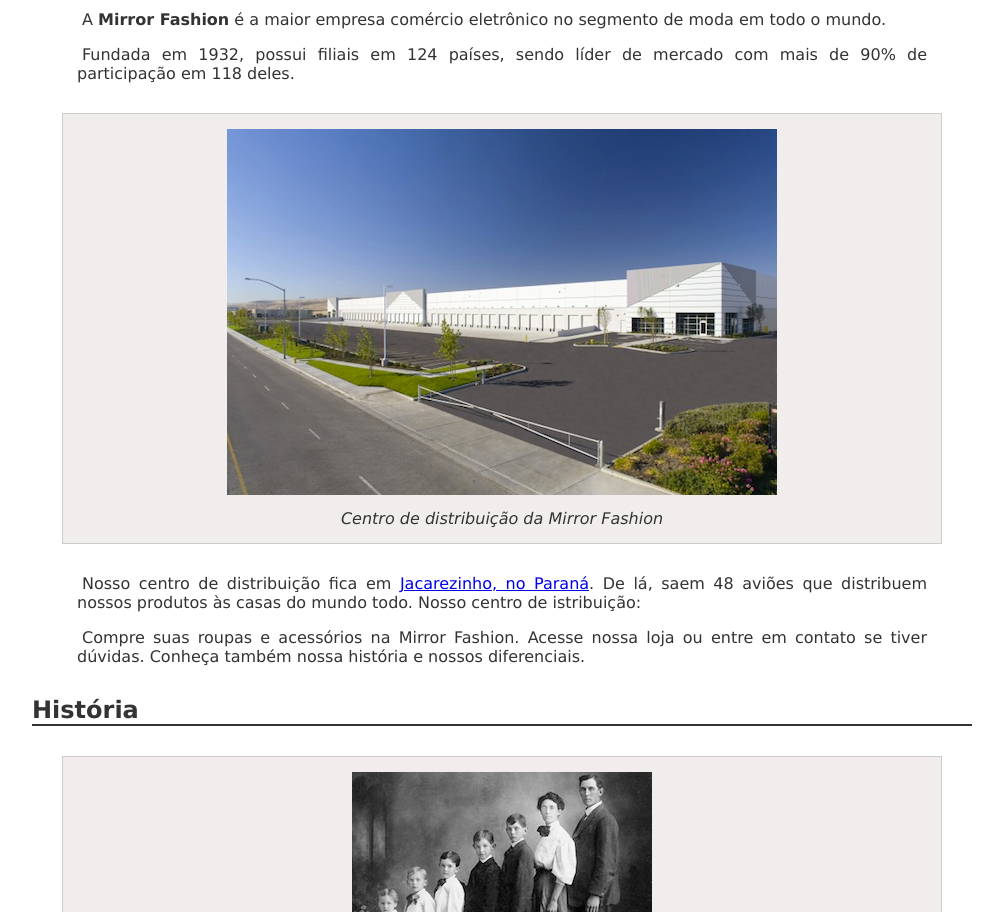
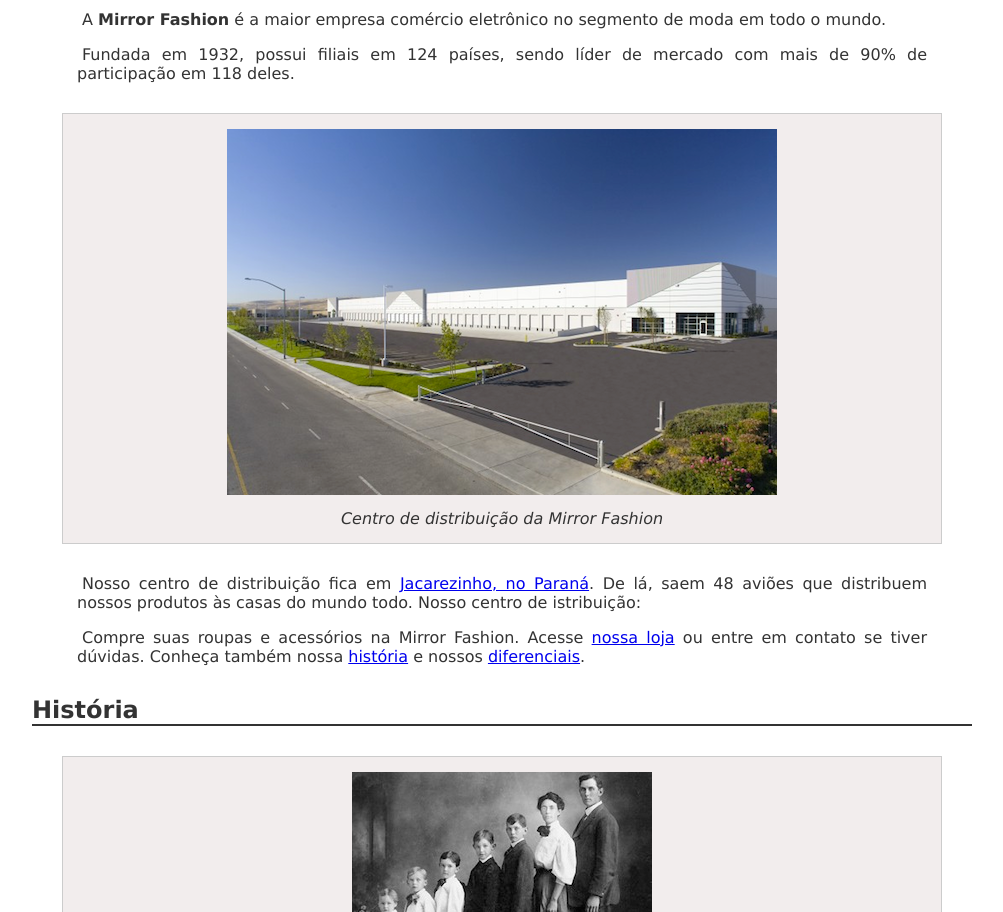
Before and after one commit to ggorg03/fashion_mirror, a plain HTML site: page sobre.html in a window 1280 px wide. Shown: the part 188-1100 px from the top of the page, without its empty margins (138-1141 px from the left). Drawn offline with Linux system fonts and the light colour scheme.

Commit message:
Adicionei algumas ids para que o site tenha atalhos internos

```diff
--- a/sobre.html
+++ b/sobre.html
@@ -20,11 +20,11 @@
         </figure>
         <p>Nosso centro de distribuição fica em <a href="https://maps.google.com.br/?=Gacarezinho">Jacarezinho, no Paraná</a>. De lá, saem 48 aviões que distribuem nossos produtos às casas do mundo todo. Nosso centro de istribuição:</p>
 
-        <p>Compre suas roupas e acessórios na Mirror Fashion. Acesse nossa loja ou entre em contato se tiver dúvidas. Conheça também nossa história e nossos diferenciais.</p>
+        <p>Compre suas roupas e acessórios na Mirror Fashion. Acesse <a href="index.html">nossa loja</a> ou entre em contato se tiver dúvidas. Conheça também nossa <a href="historia">história</a> e nossos <a href="diferenciais">diferenciais</a>.</p>
 
 
 
-        <h2>História</h2>
+        <h2 id="historia">História</h2>
 
         <figure>
             <img src="img/familia-pelho.jpg" alt="Foto da família Pelho">
@@ -39,7 +39,7 @@
 
         <p>Dada a importância econômica da empresa para o Brasil, a família Pelho já recebeu diversos prêmios, homenagens e condecorações. Todos os presidentes do Brasil já visitaram as instalações da Mirror Fashion, além de presidentes da União Européia, Ásia e o secretário-geral da ONU.</p>
 
-        <h2>Diferenciais</h2>
+        <h2 id="diferenciais">Diferenciais</h2>
         <ul>
             <li>Menor preço do varejo, garantido</li>
             <li>Se você achar uma loja mais barata, leva o produto de graça</li>
```
